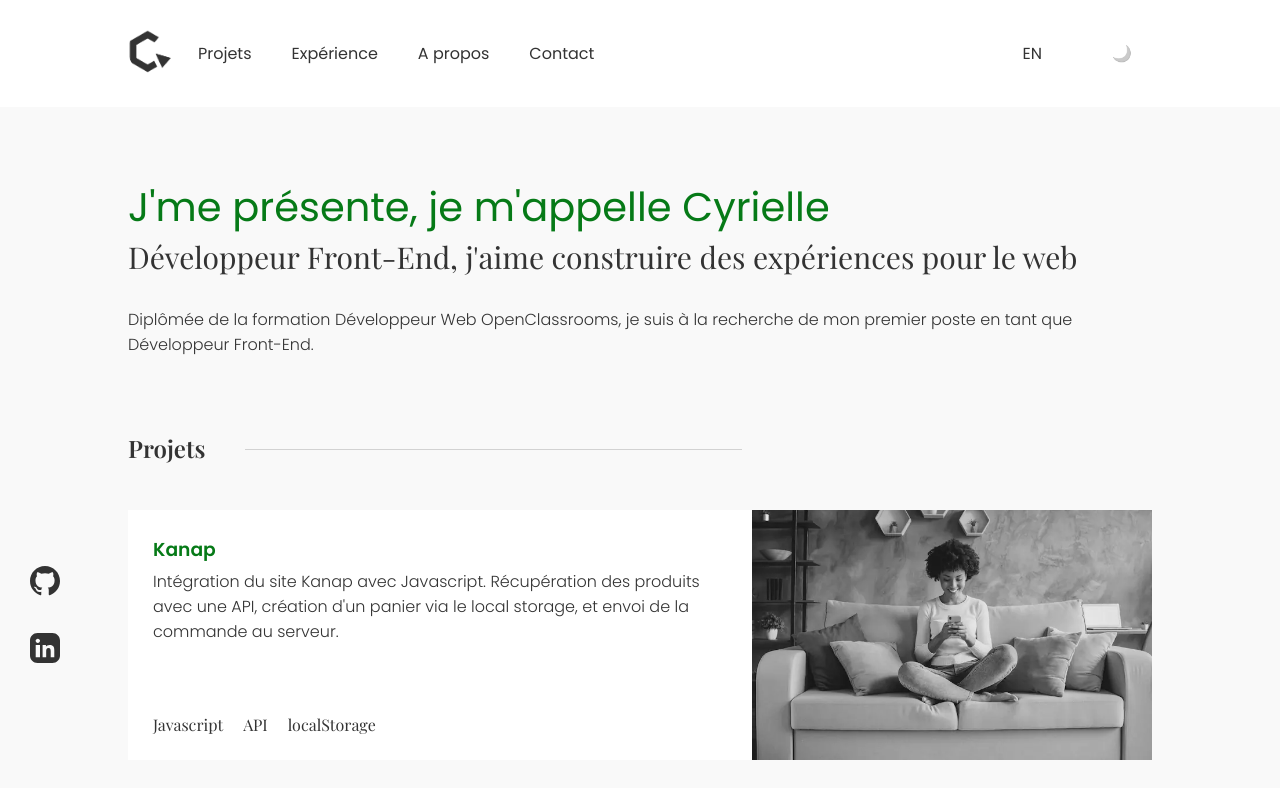
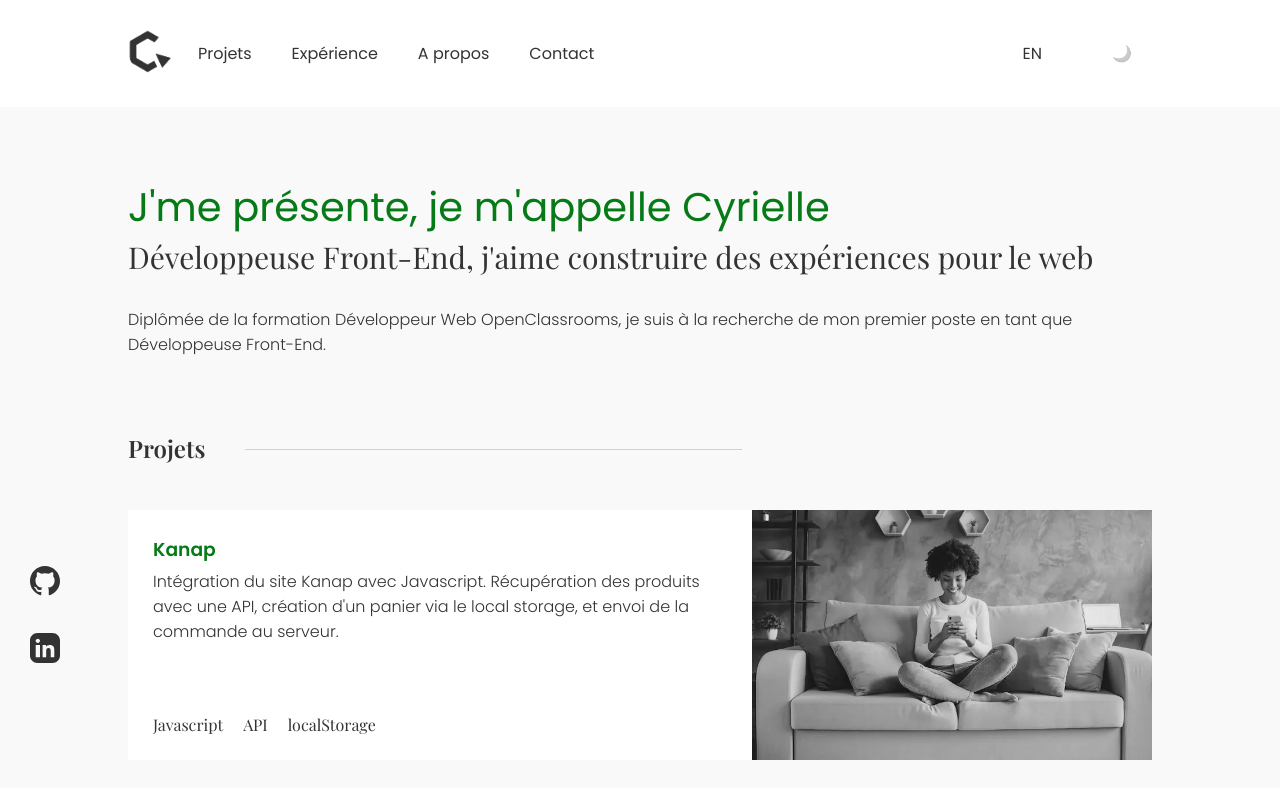
Before and after one commit to krauzeure/portfolio, a React (Create React App) app: page / in a window 1280 px wide. Shown: the top 788 px of the page. Built offline with nearby package versions, Linux system fonts and the light colour scheme; grey boxes are pictures that could not be loaded.

Commit message:
Editing headline copy

```diff
--- a/src/text/french.js
+++ b/src/text/french.js
@@ -7,8 +7,8 @@ export const frenchCopy = {
     },
     "home": {
         "heading": "J'me présente, je m'appelle Cyrielle",
-        "subheading": "Développeur Front-End, j'aime construire des expériences pour le web",
-        "desc": "Diplômée de la formation Développeur Web OpenClassrooms, je suis à la recherche de mon premier poste en tant que Développeur Front-End.",
+        "subheading": "Développeuse Front-End, j'aime construire des expériences pour le web",
+        "desc": "Diplômée de la formation Développeur Web OpenClassrooms, je suis à la recherche de mon premier poste en tant que Développeuse Front-End.",
         "about1": "Passionnée de technologie",
         "about2": ", je travaille dans le monde du web depuis 10 ans. J'ai travaillé au Support Client pendant plusieurs années tout en apprenant les bases du développement et de l'UX dans mon temps libre.",
         "about3": "Aujourd'hui, je sors d'une ",
```
